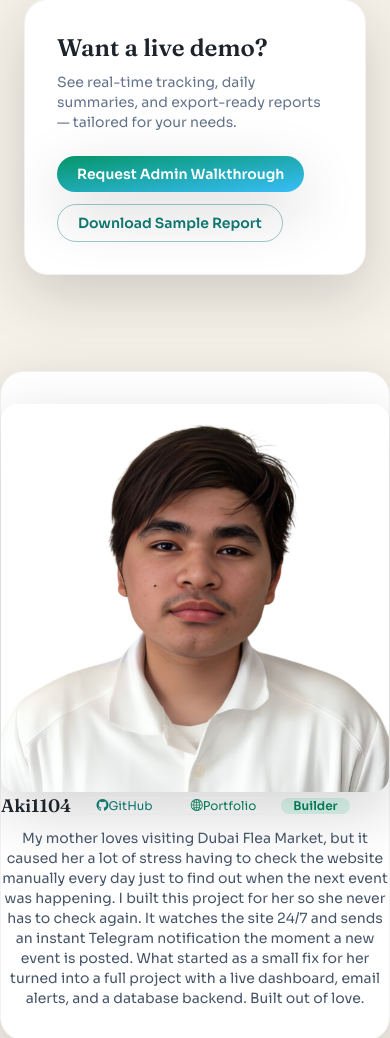
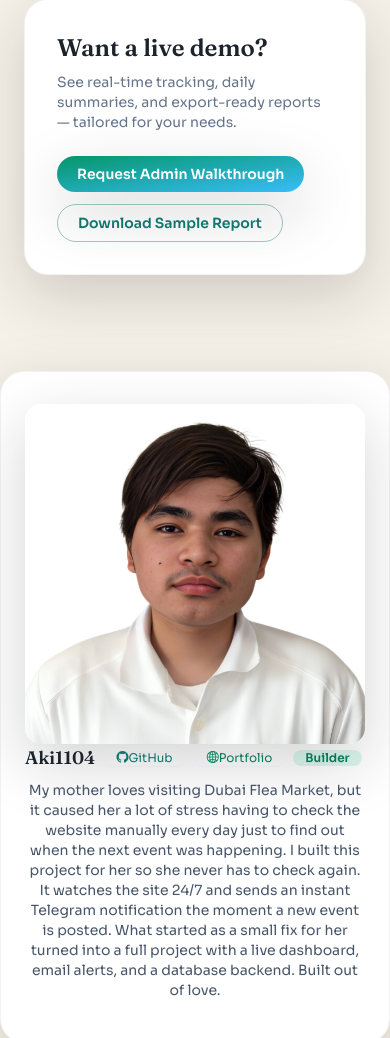
Before and after one commit to Aki1104/dubaifleamarket_scraping, a Flask app: page / in a window 390 px wide; the page is wider, and only the part inside the window is pictured. Shown: the part 5462-6500 px from the top of that part. Run offline with Flask 3, Linux system fonts and the light colour scheme; data comes from the database, SQL or seed files in the repository; data that the repository does not hold is empty.

Commit message:
fix: developer section responsiveness, larger profile image, mb 10px

```diff
--- a/templates/index.html
+++ b/templates/index.html
@@ -387,21 +387,21 @@
 
     <footer class="py-8 text-center text-sm text-slate-500">
         <!-- Developer Section -->
-        <div class="mx-auto mb-10 max-w-2xl rounded-3xl border border-black/5 bg-white px-8 py-8 text-left shadow-glow dark:border-slate-700/40 dark:bg-slate-900/80">
-            <div class="flex flex-col items-start gap-5 sm:flex-row sm:items-center">
+        <div class="mx-4 mb-10 rounded-3xl border border-black/5 bg-white px-6 py-8 text-left shadow-glow sm:mx-auto sm:max-w-2xl sm:px-8 dark:border-slate-700/40 dark:bg-slate-900/80">
+            <div class="flex flex-col items-start gap-5 sm:flex-row sm:items-center" style="margin-bottom: 10px;">
                 <a href="https://github.com/Aki1104" target="_blank" rel="noopener noreferrer" class="flex-shrink-0 group" aria-label="GitHub profile">
                     <img
                         src="{{ url_for('static', filename='assets/images/aki1104profile.png') }}"
                         alt="Aki1104"
-                        class="h-16 w-16 rounded-2xl object-cover shadow-glow transition group-hover:-translate-y-0.5 group-hover:shadow-lg"
+                        class="h-20 w-20 rounded-2xl object-cover shadow-glow transition group-hover:-translate-y-0.5 group-hover:shadow-lg"
                         onerror="this.style.display='none'; this.nextElementSibling.style.display='grid';"
                     >
-                    <div class="hidden h-16 w-16 place-items-center rounded-2xl bg-gradient-to-br from-emerald-600 to-sky-400 text-white text-xl font-bold shadow-glow">
+                    <div class="hidden h-20 w-20 place-items-center rounded-2xl bg-gradient-to-br from-emerald-600 to-sky-400 text-white text-xl font-bold shadow-glow">
                         AK
                     </div>
                 </a>
-                <div class="flex-1">
-                    <div class="flex flex-wrap items-center gap-3">
+                <div class="flex-1 min-w-0">
+                    <div class="flex flex-wrap items-center gap-2">
                         <span class="font-display text-lg font-semibold text-ink dark:text-slate-100">Aki1104</span>
                         <a href="https://github.com/Aki1104" target="_blank" rel="noopener noreferrer"
                            class="inline-flex items-center gap-1.5 rounded-full border border-accent/30 px-3 py-0.5 text-xs font-medium text-accent transition hover:bg-accent/10">
```
